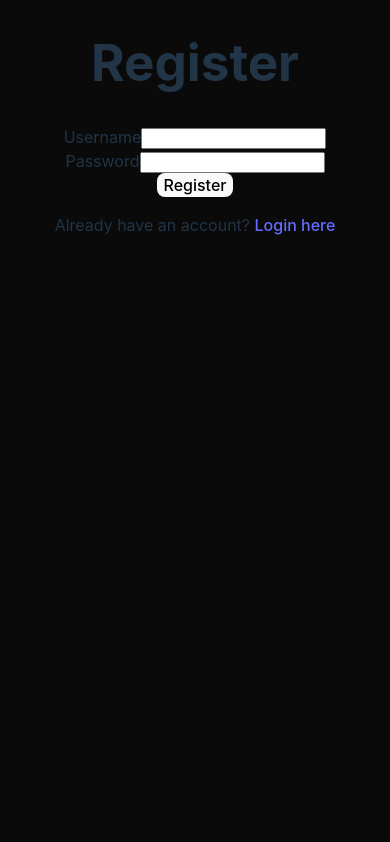
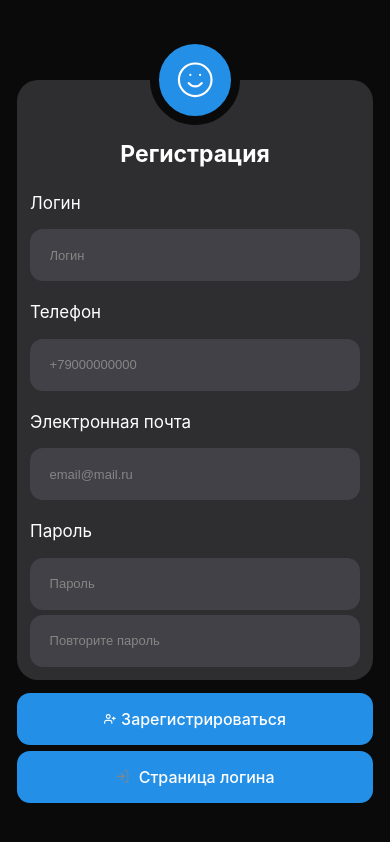
Before and after one commit to bboysquiz/english-app-vue, a Vue app: page /register in a window 390 px wide. Built offline with nearby package versions, Linux system fonts and the light colour scheme.

Commit message:
fix mobile ui register

```diff
--- a/src/components/Login.vue
+++ b/src/components/Login.vue
@@ -3,7 +3,7 @@
         <form class="login-form" @submit.prevent="handleLogin">
             <div class="login-container">
                 <div class="login-smile-container">
-                    <img src="../assets/login-smile.svg" alt="smile" class="word-smile-img">
+                    <img src="../assets/login-smile.svg" alt="smile" class="login-smile-img">
                 </div>
                 <h2 class="login-title">Вход</h2>
                 <div>
@@ -59,10 +59,6 @@ const handleLogin = async () => {
 </script>
 
 <style scoped>
-.login {
-
-
-}
 .login-form {
     display: flex;
     justify-content: center;
@@ -124,6 +120,7 @@ const handleLogin = async () => {
 .login-button {
     display: flex;
     justify-content: center;
+    align-items: center;
     width: calc(100% - 34px);
     background-color: #248FE7;
     border-radius: 13px;
@@ -175,7 +172,7 @@ const handleLogin = async () => {
     transform: translateY(-50%);
     margin-top: 0!important;
 }
-.word-smile-img {
+.login-smile-img {
     width: 93.72px;
     height: 93.72px;
 }
--- a/src/components/Register.vue
+++ b/src/components/Register.vue
@@ -1,18 +1,45 @@
 <template>
   <div class="register">
-      <h1>Register</h1>
-      <form @submit.prevent="handleRegister">
+    <form class="register-form" @submit.prevent="handleRegister">
+      <div class="register-input-container">
+        <div class="register-smile-container">
+          <img src="../assets/login-smile.svg" alt="smile" class="word-smile-img">
+        </div>
+        <h2 class="register-title">Регистрация</h2>
         <div>
-          <label for="username">Username</label>
-          <input type="text" id="username" v-model="username" required />
+          <label class="register-input-label" for="username">Логин</label>
+          <input class="register-input" type="text" id="username" v-model="username" required placeholder="Логин" />
         </div>
         <div>
-          <label for="password">Password</label>
-          <input type="password" id="password" v-model="password" required />
+          <label class="register-input-label" for="phoneNumber">Телефон</label>
+          <input class="register-input" type="text" id="phoneNumber" v-model="phoneNumber" required
+            placeholder="+79000000000" />
         </div>
-        <button type="submit">Register</button>
+        <div>
+          <label class="register-input-label" for="mail">Электронная почта</label>
+          <input class="register-input" type="text" id="mail" v-model="mail" required placeholder="email@mail.ru" />
+        </div>
+        <div>
+          <label class="register-input-label" for="password">Пароль</label>
+          <input class="register-input" type="password" id="password" v-model="password" required
+            placeholder="Пароль" />
+          <input class="register-input" type="password" id="passwordSecond" v-model="passwordSecond" required
+            placeholder="Повторите пароль" />
+        </div>
+      </div>
+      <button class="register-button" type="submit">
+        <div class="register-button__content">
+          <img src="../assets/registration.svg" alt="register" class="register-button__img">
+          <span>Зарегистрироваться</span>
+        </div>
+      </button>
+      <router-link class="register-login-button" to="/login">
+        <div class="register-login-button__content">
+          <img src="../assets/login.svg" alt="login" class="register-login-button__img">
+          <span>Страница логина</span>
+        </div>
+      </router-link>
     </form>
-      <p>Already have an account? <router-link to="/login">Login here</router-link></p>
   </div>
 </template>
 
@@ -41,8 +68,145 @@
 </script>
 
 <style scoped>
-  .register {
-    max-width: 400px;
-    margin: 0 auto;
+.register-form {
+  display: flex;
+  justify-content: center;
+  flex-wrap: wrap;
+}
+
+.register-input-container {
+  margin-top: 2px;
+  display: flex;
+  justify-content: center;
+  flex-wrap: wrap;
+  background-color: #2E2E31;
+  width: calc(100% - 34px);
+  margin: 80px auto 0 auto;
+  border-radius: 21px;
+  padding-top: 57px;
+  padding-bottom: 13px;
+  position: relative;
+}
+
+.register-input-container>div {
+  margin-top: 19px;
+  display: flex;
+  justify-content: flex-start;
+  flex-wrap: wrap;
+  width: calc(100% - 26px);
+}
+
+.register-smile-container {
+  box-sizing: border-box;
+  width: 209px !important;
+  height: 209px;
+  display: flex;
+  justify-content: center !important;
+  align-items: center;
+  border: 20px solid #0A0A0A;
+  border-radius: 140px;
+  background-color: #248FE7;
+  position: absolute;
+  top: 0px;
+  transform: translateY(-50%);
+  margin-top: 0 !important;
+}
+
+.register-smile-img {
+  width: 93.72px;
+  height: 93.72px;
+}
+
+.register-title {
+  font-size: 23px;
+  color: #FFF;
+  margin-top: 0;
+  margin-bottom: 0;
+  width: 100%;
+}
+
+.register-input-label {
+  color: #fff;
+  font-size: 17px;
+  width: 100%;
+  text-align: left;
+  margin-bottom: 8px;
+}
+
+.register-input {
+  border: none;
+  height: 52px;
+  width: 100%;
+  border-radius: 13px;
+  padding-left: 19.57px;
+  font-size: 13px;
+  background-color: #414147;
+  outline: none;
+  margin-top: 5px;
+}
+
+.register-input::placeholder {
+  color: #868686;
+}
+
+.register-button {
+  display: flex;
+  justify-content: center;
+  align-items: center;
+  width: calc(100% - 34px);
+  background-color: #248FE7;
+  border-radius: 13px;
+  height: 52px;
+  margin-top: 13px;
+  color: #fff;
+}
+
+.register-button__content {
+  width: 182px;
+  display: flex;
+  justify-content: space-between;
+  align-items: center;
+}
+
+.register-login-button {
+  display: flex;
+  justify-content: center;
+  width: calc(100% - 34px);
+  background-color: #248FE7;
+  border-radius: 13px;
+  height: 52px;
+  margin-top: 6px;
+}
+
+.register-login-button__content {
+  width: 159px;
+  display: flex;
+  justify-content: space-between;
+  align-items: center;
+  color: #fff;
+}
+
+.register-button__img {
+  width: 12px;
+  height: 12px;
+}
+
+.register-login-button__img {
+  width: 13px;
+  height: 13px;
+}
+
+@media screen and (max-width: 767px) {
+  .register-smile-container {
+    border: 9px solid #0A0A0A;
+    width: 90px !important;
+    height: 90px;
+    margin-top: 0 !important;
+  }
+
+  .register-smile-img {
+    width: 33px;
+    height: 33px;
+  }
 }
 </style>
```
Lines whose indentation alone changed are shown as unchanged.
